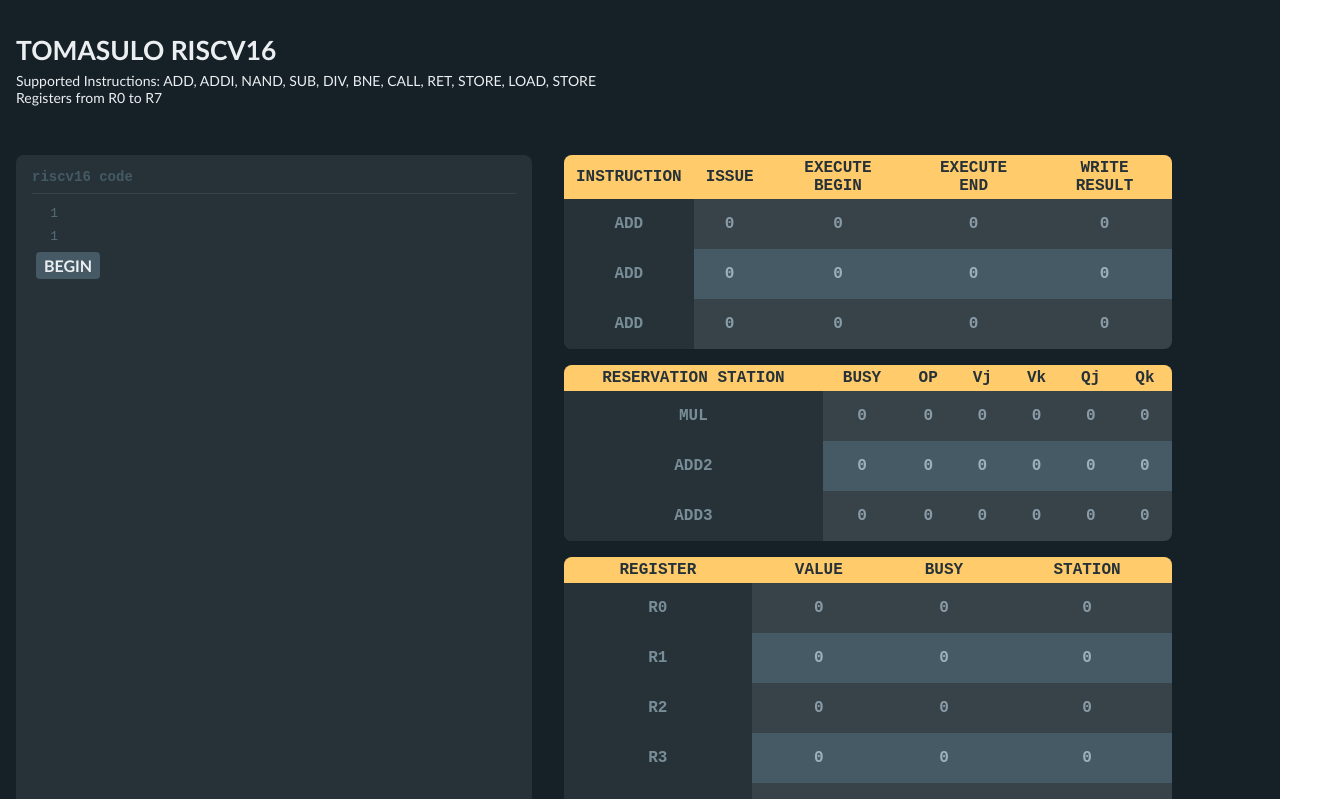
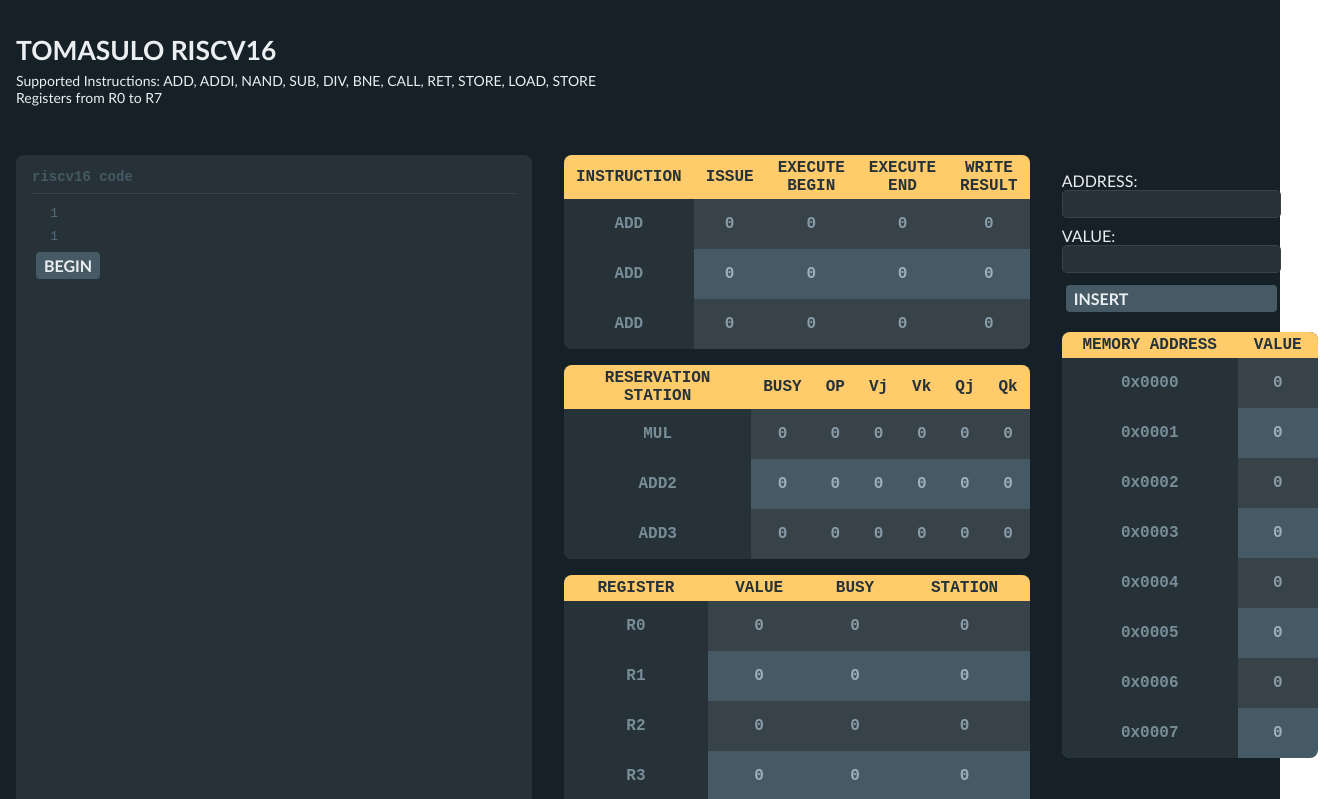
Before and after one commit to Ahmed-Waseem77/tomasulo_react, a React (Create React App) app: page / in a window 1280 px wide. Shown: the top 799 px of the page, 1334 px wide, since content can reach past the window. Built offline with nearby package versions, Linux system fonts and the light colour scheme.

Commit message:
UI memory, and layout tweaks

```diff
--- a/package.json
+++ b/package.json
@@ -1,5 +1,5 @@
 {
-  "homepage": "https://ziadmahmedw.github.io/tomasulo_react/",
+  "homepage": "https://ahmed-waseem77.github.io/tomasulo_react/",
   "name": "tomasulo_react",
   "version": "0.1.0",
   "private": true,
--- a/src/App.css
+++ b/src/App.css
@@ -5,21 +5,6 @@
   min-width: 100vw;
   max-width: max-content;
   background-color: var(--dark-0);
-}
-
-/* Styles for the scrollbar */
-.App::-webkit-scrollbar {
-  width: 10px; /* Example: change the width */
-}
-
-/* Styles for the scrollbar track */
-.App::-webkit-scrollbar-track {
-  background: var(--dark-1); /* Example: change the background color */
-}
-
-/* Styles for the scrollbar thumb */
-.App::-webkit-scrollbar-thumb {
-  background: var(--dark-4); /* Example: change the background color */
 }
 
 .App-logo {
@@ -109,3 +94,26 @@
   flex-direction: column;
   max-width: 50vw;
 }
+
+.io-area {
+  color: var(--light-1);
+  font-family: 'Gill Sans', 'Gill Sans MT', Calibri, 'Trebuchet MS', sans-serif;
+  display: flex;
+  flex-direction: column;
+  justify-content: right;
+  align-items: right;
+  margin: 1em;
+  width: fit-content;
+}
+
+.io-area input[type="text"] {
+  padding: 0.25em;
+  font-weight: bold;
+  border: 1px solid var(--dark-2);
+  border-radius: 0.3em;
+  background-color: var(--dark-1);
+  color: var(--light-1);
+  font-family: 'Courier New', Courier, monospace;
+  font-size: calc(12px + 0.5vmin);
+  margin-bottom: 0.5em;
+}
--- a/src/App.js
+++ b/src/App.js
@@ -1,13 +1,15 @@
-import React, {useRef} from 'react';
+import React, { useRef, useState } from 'react';
 import logo from './logo.svg';
 import './App.css';
-import {Riscv16TextArea} from './react_components/riscv16TextArea.js';
+import { Riscv16TextArea } from './react_components/riscv16TextArea.js';
 import GenericTable from './react_components/genericTable.js';
-//import GenericIOTable from './react_components/genericIOTable.js';
 
 var textAreaRef = "";
 
 function App() {
+  const [memoryValue1, setMemoryValue1] = useState("");
+  const [memoryValue2, setMemoryValue2] = useState("");
+  const [isDisabled, setIsDisabled] = useState(false);
 
   textAreaRef = useRef();
 
@@ -15,6 +17,7 @@ function App() {
     if (textAreaRef.current) {
       const text = textAreaRef.current.getEditorText();
       console.log(text);
+      setIsDisabled(true);
     }
   };
 
@@ -22,8 +25,10 @@ function App() {
     <div className="App">
       <header className="App-header">
         <h1>TOMASULO RISCV16</h1>
-        <h6>Supported Instructions: ADD, ADDI, NAND, SUB, DIV, BNE, CALL, RET, STORE, LOAD, STORE
-        <br></br> Registers from R0 to R7</h6>
+        <h6>
+          Supported Instructions: ADD, ADDI, NAND, SUB, DIV, BNE, CALL, RET, STORE, LOAD, STORE
+          <br></br> Registers from R0 to R7
+        </h6>
       </header>
       <div className="simulator-container">
         {/* TODO: add the simulator here
@@ -35,24 +40,36 @@ function App() {
         <div className="cm-area">
           <h6>riscv16 code</h6>
           <hr></hr>
-            <Riscv16TextArea ref={textAreaRef}/>
+          <Riscv16TextArea ref={textAreaRef} />
           <button className="generic-button" onClick={handleButtonClick}>BEGIN</button>
         </div>
         <div className='tables-container'>
           <GenericTable columns={["INSTRUCTION", "ISSUE", "EXECUTE BEGIN", "EXECUTE END", "WRITE RESULT"]}
-                        data={[["ADD",0,0,0,0],["ADD",0,0,0,0],["ADD",0,0,0,0]]}
+            data={[["ADD", 0, 0, 0, 0], ["ADD", 0, 0, 0, 0], ["ADD", 0, 0, 0, 0]]}
             numRows={5}
             numCols={5}
           />
           <GenericTable columns={["RESERVATION STATION", "BUSY", "OP", "Vj", "Vk", "Qj", "Qk"]}
-                        data={[["MUL",0,0,0,0,0,0],["ADD2",0,0,0,0,0,0],["ADD3",0,0,0,0,0,0]]}
+            data={[["MUL", 0, 0, 0, 0, 0, 0], ["ADD2", 0, 0, 0, 0, 0, 0], ["ADD3", 0, 0, 0, 0, 0, 0]]}
             numRows={5}
             numCols={7}
           />
           <GenericTable columns={["REGISTER", "VALUE", "BUSY", "STATION"]}
-                        data={[["R0",0,0,0],["R1",0,0,0],["R2",0,0,0],["R3",0,0,0],["R4",0,0,0],["R5",0,0,0],["R6",0,0,0],["R7",0,0,0]]}
+            data={[["R0", 0, 0, 0], ["R1", 0, 0, 0], ["R2", 0, 0, 0], ["R3", 0, 0, 0], ["R4", 0, 0, 0], ["R5", 0, 0, 0], ["R6", 0, 0, 0], ["R7", 0, 0, 0]]}
             numRows={8}
             numCols={4}
+          />
+        </div>
+        <div className="memory-io">
+        <div className="io-area">
+          ADDRESS: <input type="text" value={memoryValue1} disabled={isDisabled} onChange={(e) => setMemoryValue1(e.target.value)} />
+          VALUE: <input type="text" value={memoryValue2} disabled={isDisabled} onChange={(e) => setMemoryValue2(e.target.value)} />
+          <button className="generic-button">INSERT</button>
+        </div>
+          <GenericTable columns={["MEMORY ADDRESS", "VALUE"]}
+                        data={[["0x0000",0],["0x0001",0],["0x0002",0],["0x0003",0],["0x0004",0],["0x0005",0],["0x0006",0],["0x0007",0]]}
+                        numRows={8}
+                        numCols={2}
                         />
         </div>
       </div>
```
Lines whose indentation alone changed are shown as unchanged.
